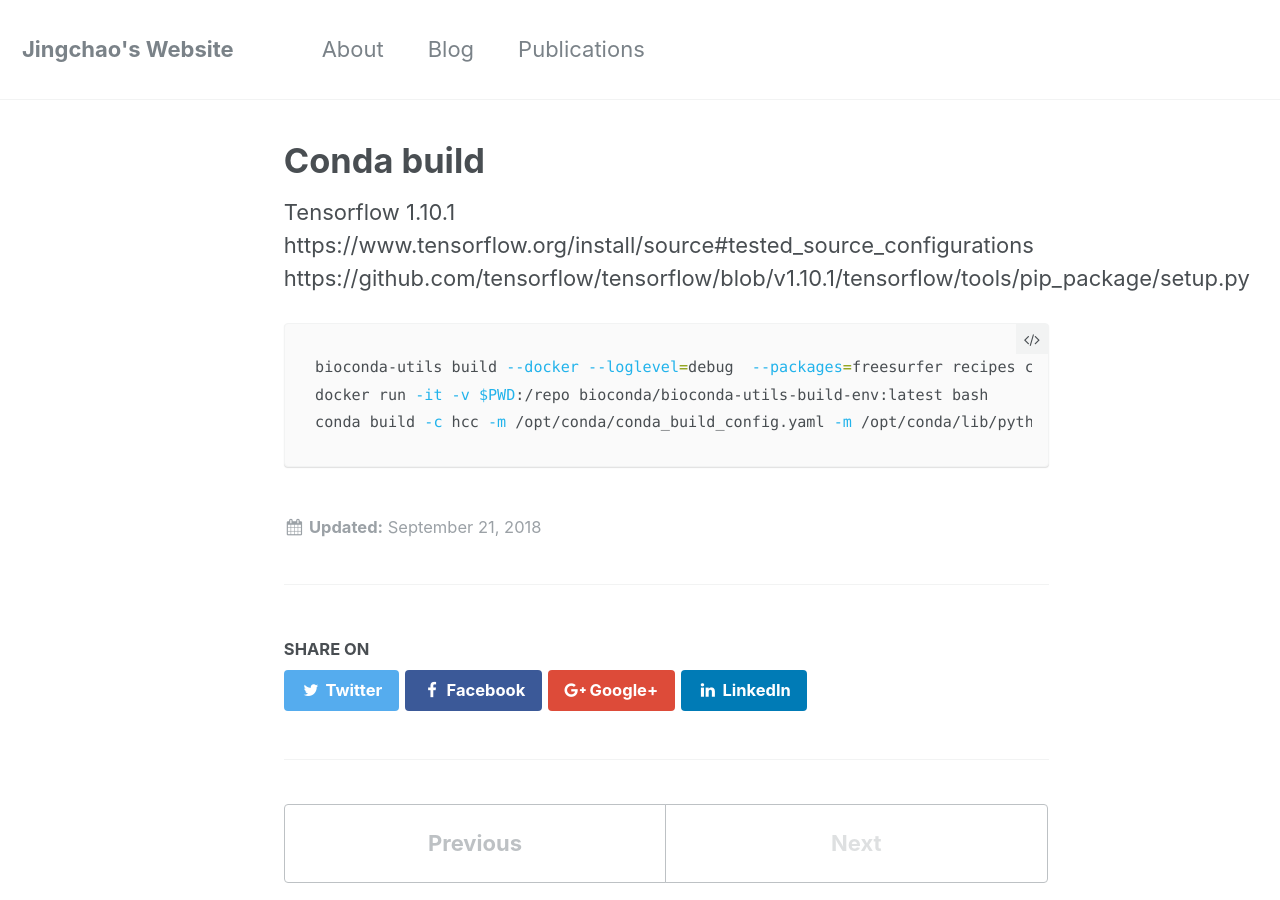
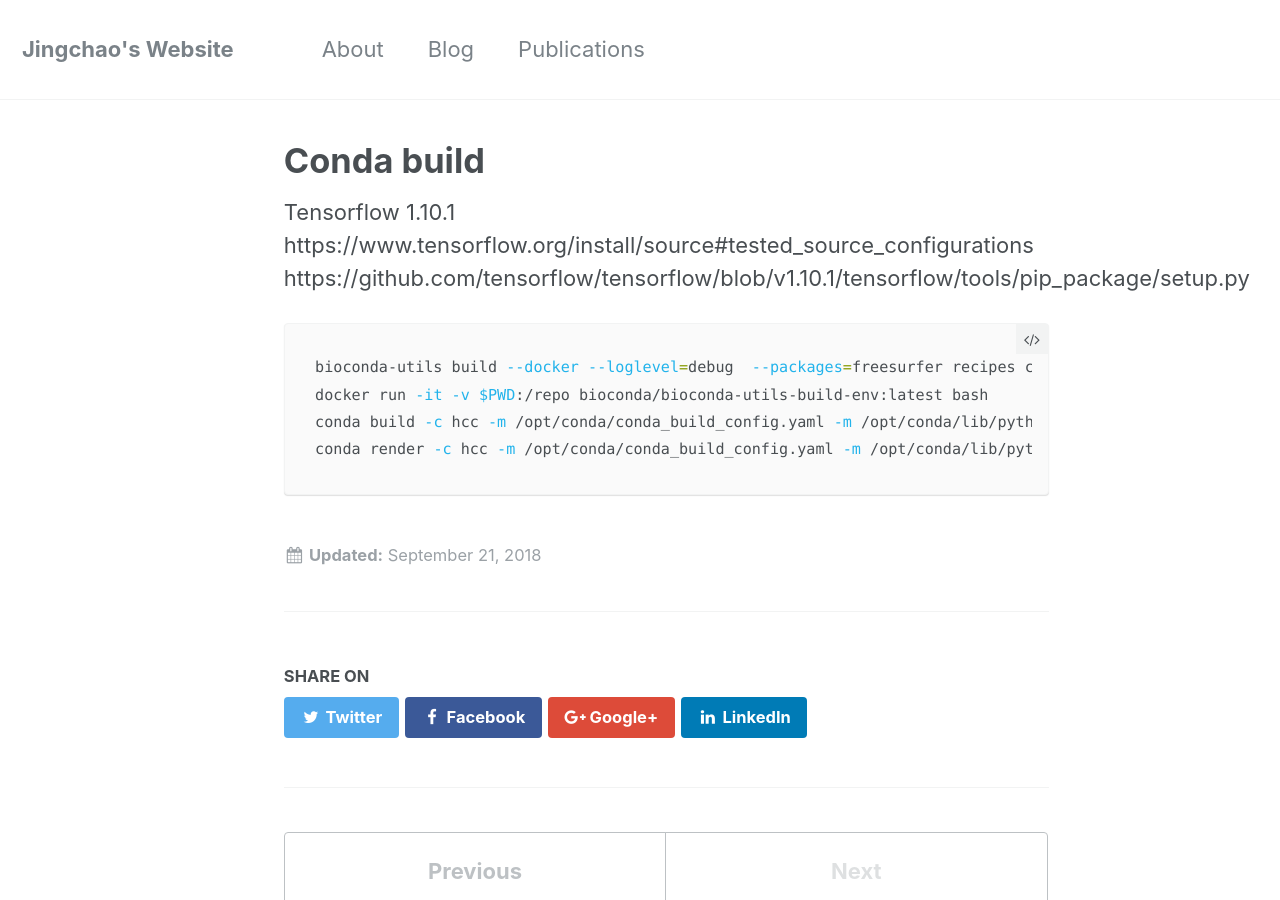
Before and after one commit to JingchaoZhang/JingchaoZhang.github.io, a Jekyll site: the page built from _posts/2018-09-21-Conda Build.md, in a window 1280 px wide and 900 px high. Built offline with Jekyll 4.4.1, drawn with Linux system fonts in a browser that asks for light colours.

Commit message:
Update 2018-09-21-Conda Build.md

````diff
--- a/_posts/2018-09-21-Conda Build.md
+++ b/_posts/2018-09-21-Conda Build.md
@@ -11,4 +11,5 @@ https://github.com/tensorflow/tensorflow/blob/v1.10.1/tensorflow/tools/pip_packa
 bioconda-utils build --docker --loglevel=debug  --packages=freesurfer recipes config.yml
 docker run -it -v $PWD:/repo bioconda/bioconda-utils-build-env:latest bash
 conda build -c hcc -m /opt/conda/conda_build_config.yaml -m /opt/conda/lib/python3.6/site-packages/bioconda_utils/bioconda_utils-conda_build_config.yaml .
+conda render -c hcc -m /opt/conda/conda_build_config.yaml -m /opt/conda/lib/python3.6/site-packages/bioconda_utils/bioconda_utils-conda_build_config.yaml .
 ```
````
